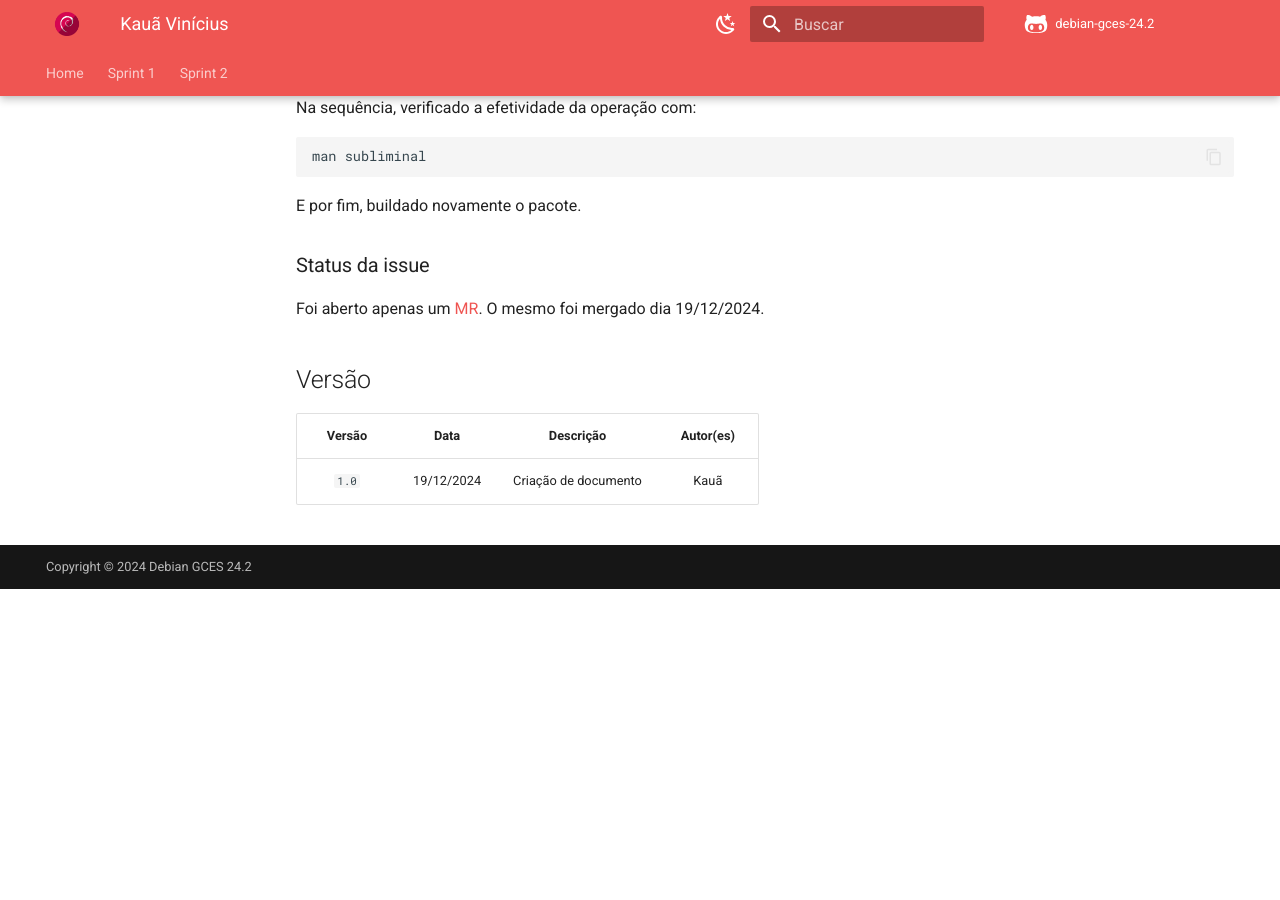
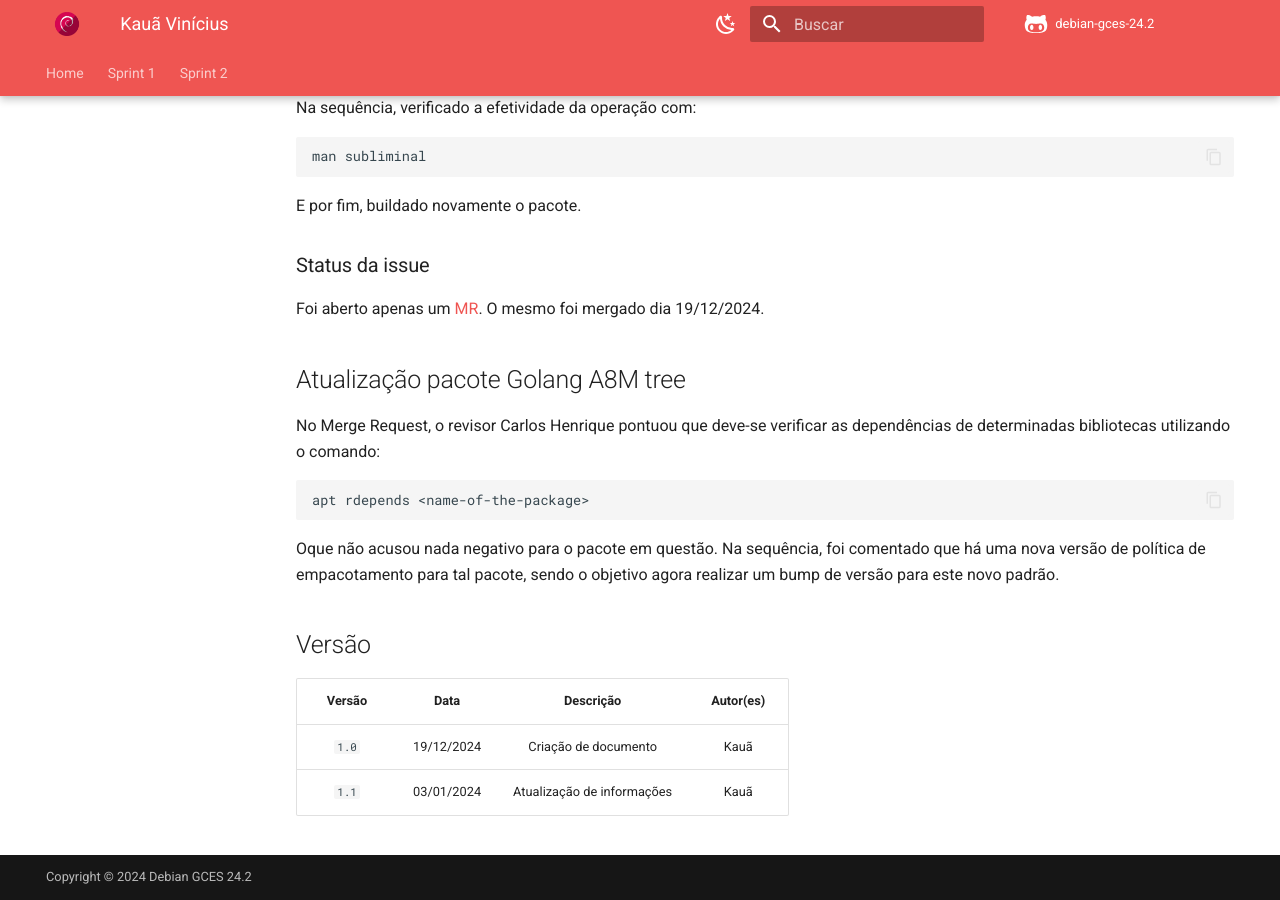
Before and after one commit to gitbmvb/debian-gces-24.2, an MkDocs documentation site: the page built from docs/sprint3/kaua3.md, in a window 1280 px wide and 900 px high, scrolled down 778 px. Built offline with MkDocs 1.6.1 and Material for MkDocs 9.7.7, drawn with Linux system fonts in a browser that asks for light colours; comment, search, counter and statistics services are not loaded; before the commit the page ends 1367 px from its top, so only the background shows below that.

Commit message:
Update kaua3.md

````diff
--- a/docs/sprint3/kaua3.md
+++ b/docs/sprint3/kaua3.md
@@ -29,8 +29,19 @@ E por fim, buildado novamente o pacote.
 ### Status da issue
 Foi aberto apenas um [MR](https://salsa.debian.org/python-team/packages/subliminal/-/merge_requests/3). O mesmo foi mergado dia 19/12/2024.
 
+## Atualização pacote Golang A8M tree
+
+No Merge Request, o revisor Carlos Henrique pontuou que deve-se verificar as dependências de determinadas bibliotecas utilizando o comando:
+
+```
+apt rdepends <name-of-the-package>
+```
+
+Oque não acusou nada negativo para o pacote em questão. Na sequência, foi comentado que há uma nova versão de política de empacotamento para tal pacote, sendo o objetivo agora realizar um bump de versão para este novo padrão.
+
 ## Versão
 
 | Versão |    Data    |         Descrição          |  Autor(es)  |
 | :----: | :--------: | :------------------------: | :---------: |
 | `1.0`  | 19/12/2024 | Criação de documento | Kauã |
+| `1.1`  | 03/01/2024 | Atualização de informações |Kauã|
````
